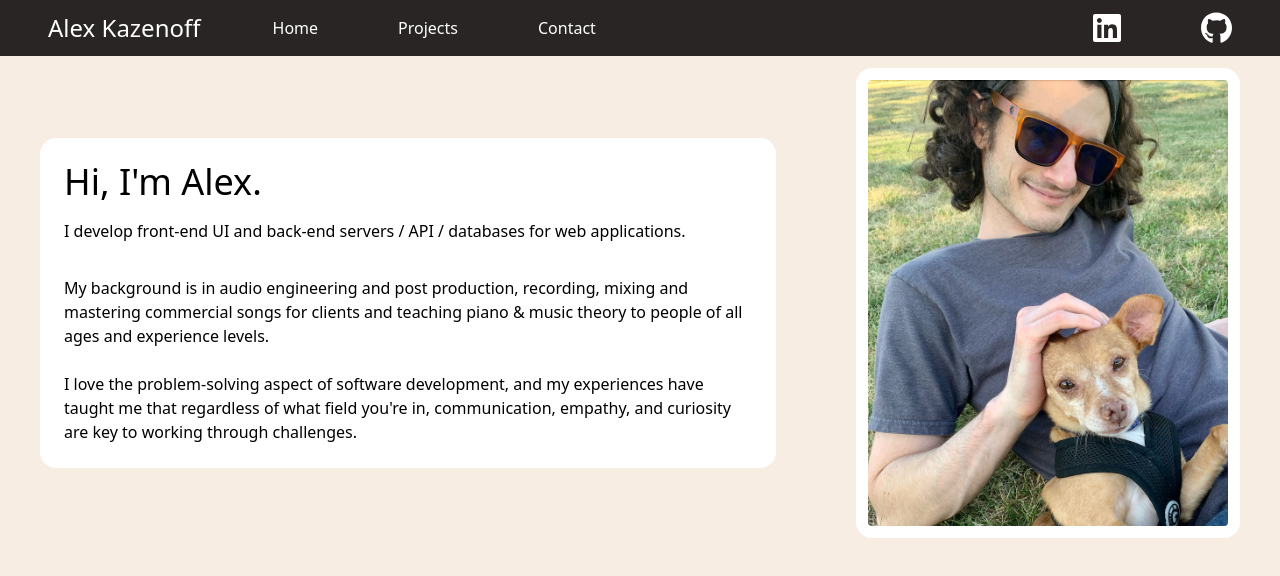
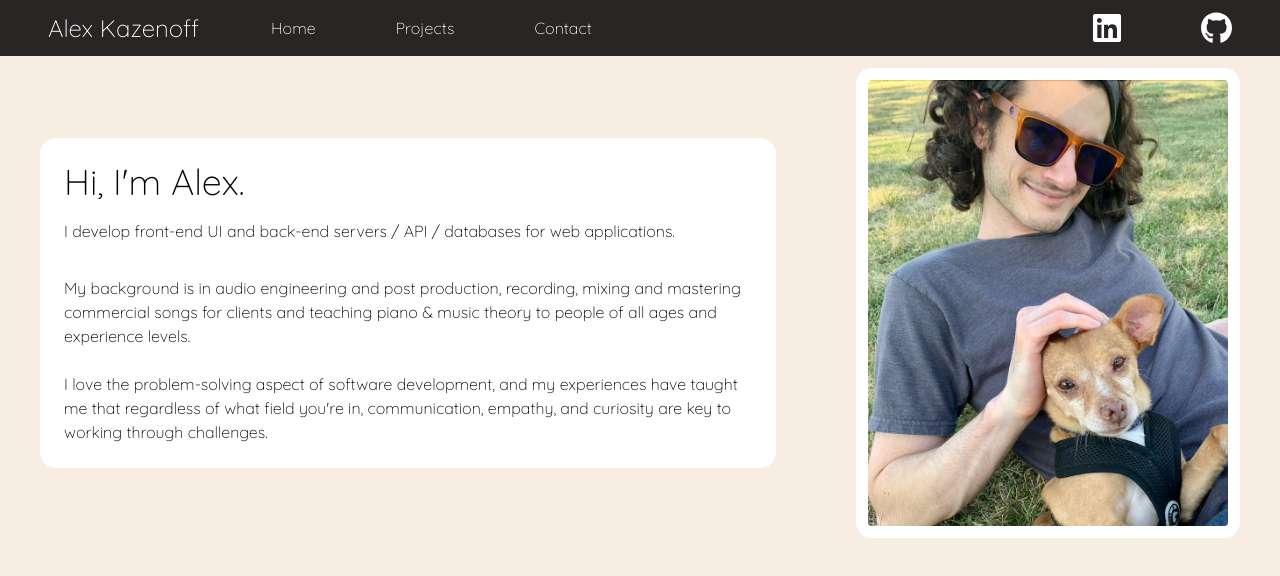
Before and after one commit to AlexKazz/portfolio-site, a React (Create React App) app: page / in a window 1280 px wide. Shown: the top 576 px of the page. Built offline with nearby package versions, Linux system fonts and the light colour scheme.

Commit message:
update font

```diff
--- a/public/index.html
+++ b/public/index.html
@@ -9,6 +9,13 @@
       name="description"
       content="Web site created using create-react-app"
     />
+    <link rel="preconnect" href="https://fonts.googleapis.com" />
+    <link rel="preconnect" href="https://fonts.gstatic.com" crossorigin />
+    <link
+      href="https://fonts.googleapis.com/css2?family=Quicksand:wght@300&display=swap"
+      rel="stylesheet"
+    />
+
     <title>Alex Kazenoff</title>
   </head>
   <body>
--- a/src/App.js
+++ b/src/App.js
@@ -8,7 +8,7 @@ import Blog from './components/Blog';
 
 function App() {
   return (
-    <div className='bg-custom-cream-500 h-screen'>
+    <div className='bg-custom-cream-500 h-screen font-quicksand'>
       <Navbar />
 
       <Routes>
--- a/tailwind.config.js
+++ b/tailwind.config.js
@@ -22,6 +22,9 @@ module.exports = {
     extend: {
       colors: colors,
     },
+    fontFamily: {
+      quicksand: ['Quicksand', 'sans-serif'],
+    },
   },
   variants: {
     extend: {
```
